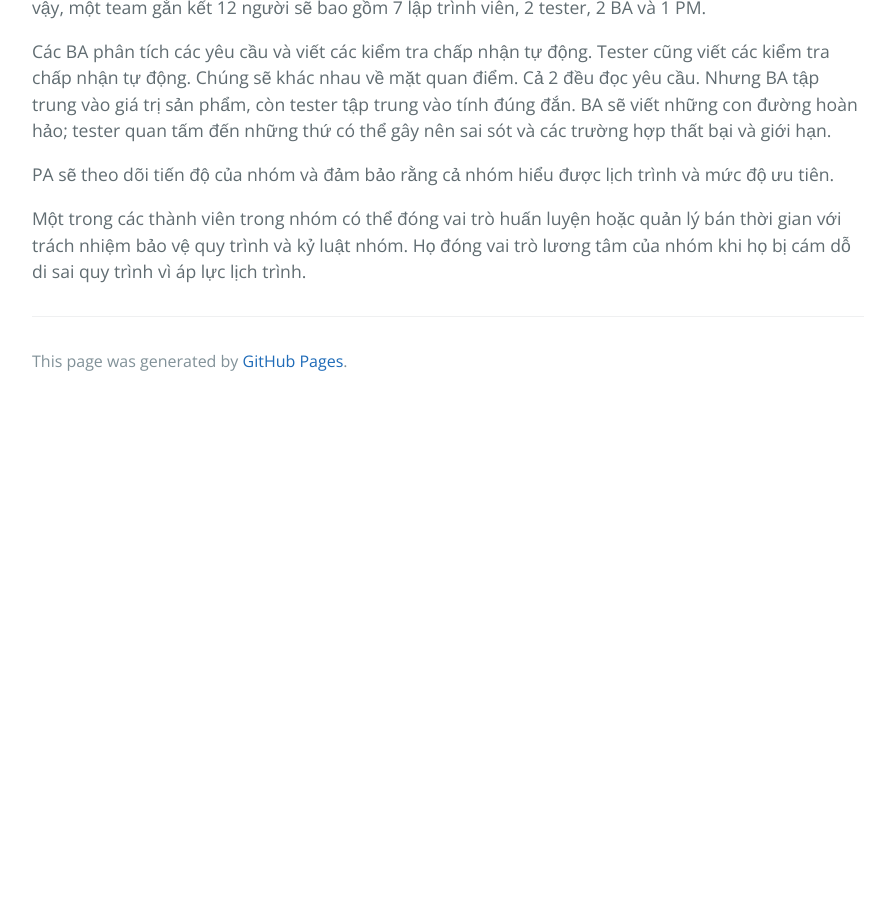
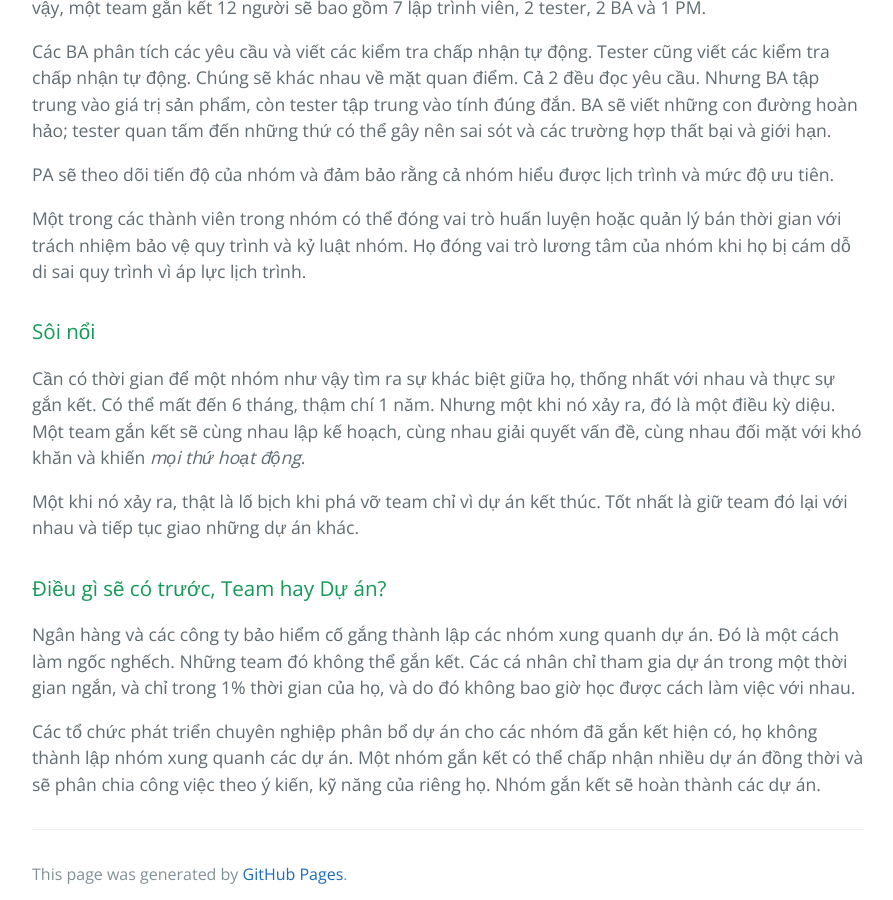
Before and after one commit to HaiBV/haibv.github.io, a Jekyll site: the page built from clean-coder/chapter-13-teams-and-projects.md, in a window 1280 px wide and 900 px high, scrolled down 1404 px. Shown: the whole window, without its empty margins (192-1085 px from the left). Built offline with Jekyll 4.4.1, drawn with Linux system fonts in a browser that asks for light colours; our own code applies the rules of GitHub Pages for plain Markdown files; before the commit the page ends 1809 px from its top, so only the background shows below that.

Commit message:
Update The Clean Coder - Chapter 13 Teams and Projects

```diff
--- a/clean-coder/chapter-13-teams-and-projects.md
+++ b/clean-coder/chapter-13-teams-and-projects.md
@@ -33,3 +33,15 @@ Các BA phân tích các yêu cầu và viết các kiểm tra chấp nhận t
 PA sẽ theo dõi tiến độ của nhóm và đảm bảo rằng cả nhóm hiểu được lịch trình và mức độ ưu tiên.
 
 Một trong các thành viên trong nhóm có thể đóng vai trò huấn luyện hoặc quản lý bán thời gian với trách nhiệm bảo vệ quy trình và kỷ luật nhóm. Họ đóng vai trò lương tâm của nhóm khi họ bị cám dỗ di sai quy trình vì áp lực lịch trình.
+
+### Sôi nổi
+
+Cần có thời gian để một nhóm như vậy tìm ra sự khác biệt giữa họ, thống nhất với nhau và thực sự gắn kết. Có thể mất đến 6 tháng, thậm chí 1 năm. Nhưng một khi nó xảy ra, đó là một điều kỳ diệu. Một team gắn kết sẽ cùng nhau lập kế hoạch, cùng nhau giải quyết vấn đề, cùng nhau đối mặt với khó khăn và khiến _mọi thứ hoạt động_.
+
+Một khi nó xảy ra, thật là lố bịch khi phá vỡ team chỉ vì dự án kết thúc. Tốt nhất là giữ team đó lại với nhau và tiếp tục giao những dự án khác.
+
+### Điều gì sẽ có trước, Team hay Dự án?
+
+Ngân hàng và các công ty bảo hiểm cố gắng thành lập các nhóm xung quanh dự án. Đó là một cách làm ngốc nghếch. Những team đó không thể gắn kết. Các cá nhân chỉ tham gia dự án trong một thời gian ngắn, và chỉ trong 1% thời gian của họ, và do đó không bao giờ học được cách làm việc với nhau.
+
+Các tổ chức phát triển chuyên nghiệp phân bổ dự án cho các nhóm đã gắn kết hiện có, họ không thành lập nhóm xung quanh các dự án. Một nhóm gắn kết có thể chấp nhận nhiều dự án đồng thời và sẽ phân chia công việc theo ý kiến, kỹ năng của riêng họ. Nhóm gắn kết sẽ hoàn thành các dự án.
```
